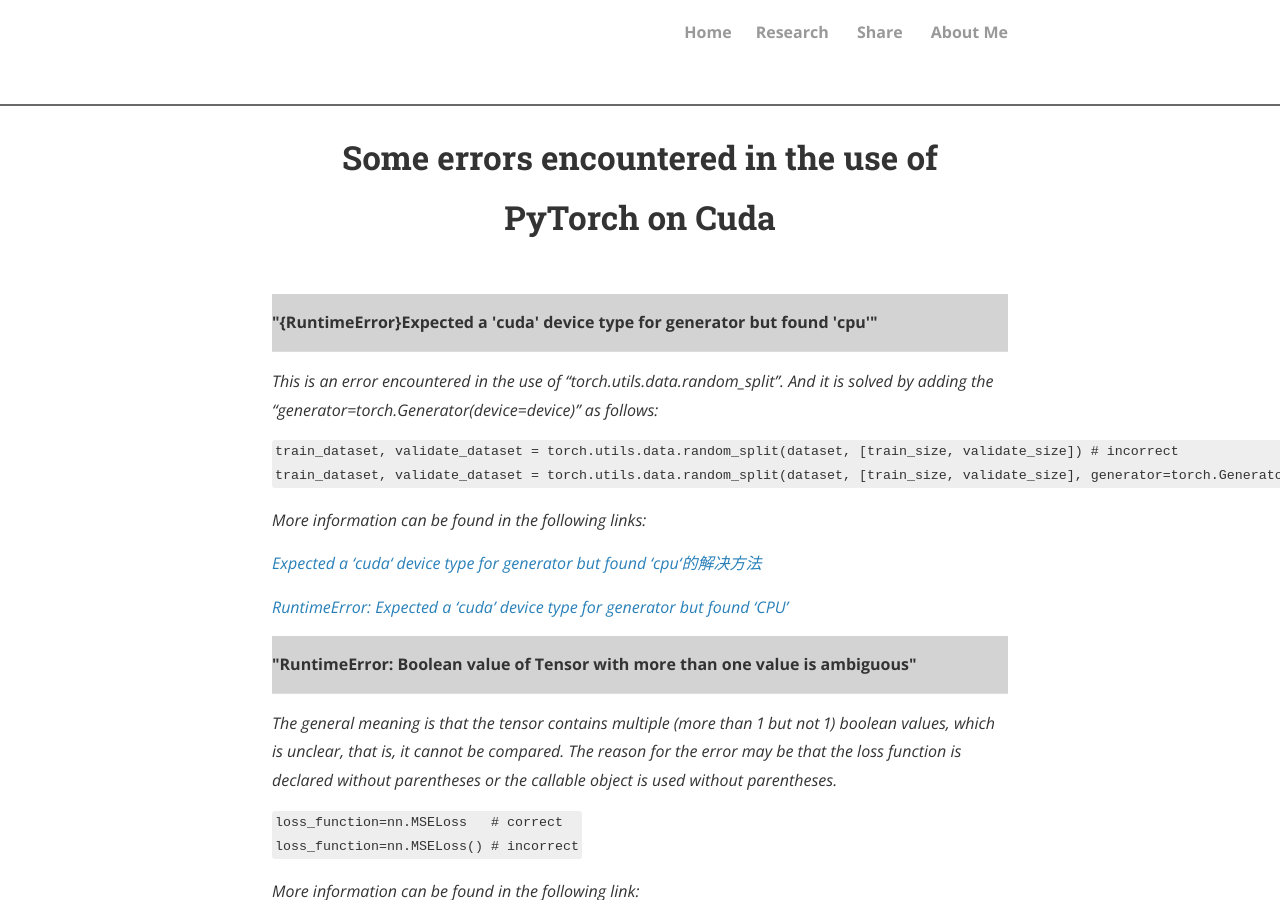
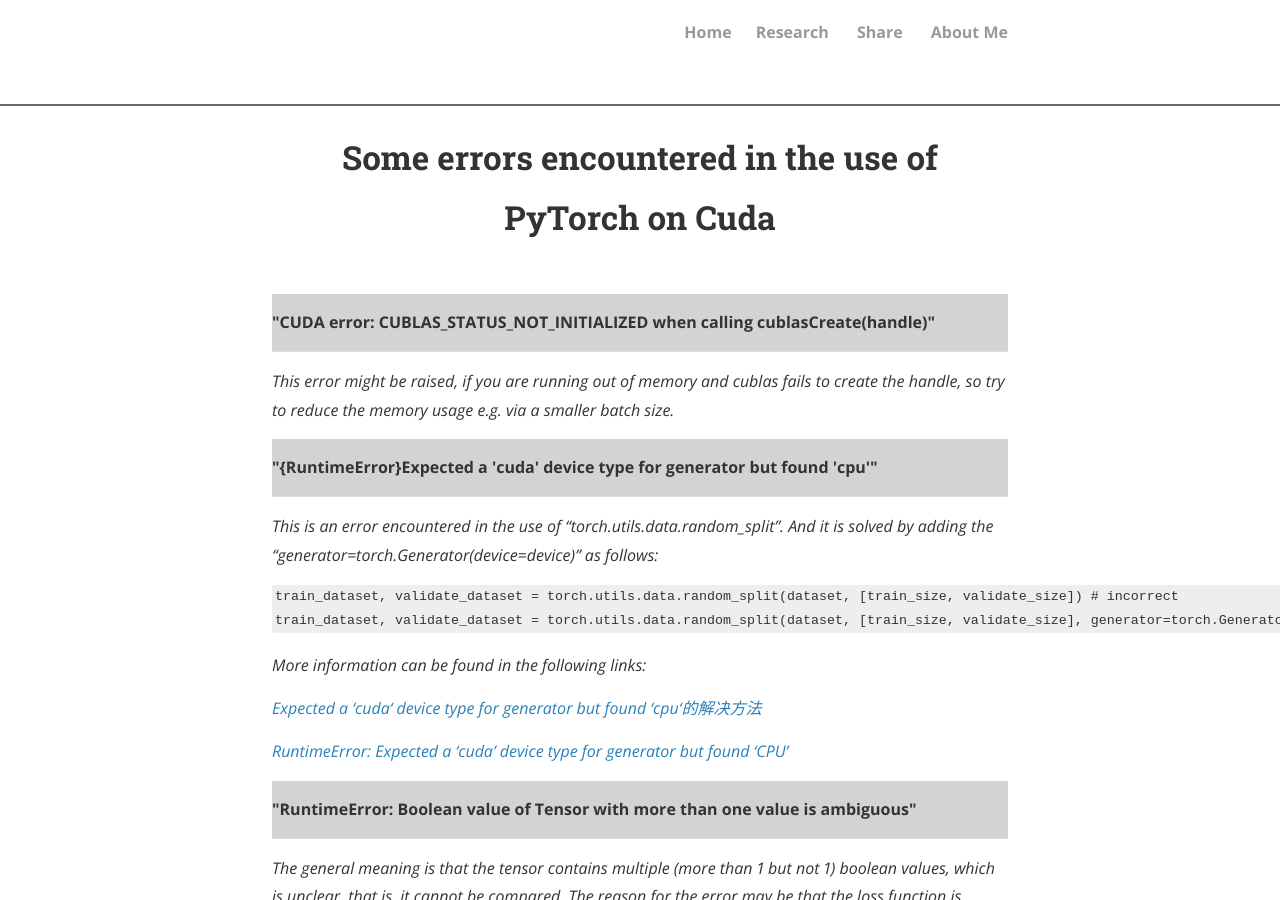
Before and after one commit to sosweetzhang/sosweetzhang.github.io, a Jekyll site: the page built from share/Experience/Some_errors_encountered_in_the_use_of_pytorch_on_Cuda.md, in a window 1280 px wide and 900 px high. Built offline with Jekyll 4.4.1, drawn with Linux system fonts in a browser that asks for light colours; nearby versions of some CDN libraries; comment, search, counter and statistics services are not loaded; a style sheet for code colours, icons or effects is not loaded.

Commit message:
Update Some_errors_encountered_in_the_use_of_pytorch_on_Cuda.md

```diff
--- a/share/Experience/Some_errors_encountered_in_the_use_of_pytorch_on_Cuda.md
+++ b/share/Experience/Some_errors_encountered_in_the_use_of_pytorch_on_Cuda.md
@@ -3,6 +3,12 @@ layout: page
 title: Some errors encountered in the use of PyTorch on Cuda
 permalink: /share/Experience/231106_1/
 ---
+
+<table><tr><td bgcolor=lightgray><strong>"CUDA error: CUBLAS_STATUS_NOT_INITIALIZED when calling cublasCreate(handle)" </strong></td></tr></table>
+
+<em>This error might be raised, if you are running out of memory and cublas fails to create the handle, so try to reduce the memory usage e.g. via a smaller batch size.</em>
+
+
 
 <table><tr><td bgcolor=lightgray><strong>"{RuntimeError}Expected a 'cuda' device type for generator but found 'cpu'" </strong></td></tr></table>
 
```
